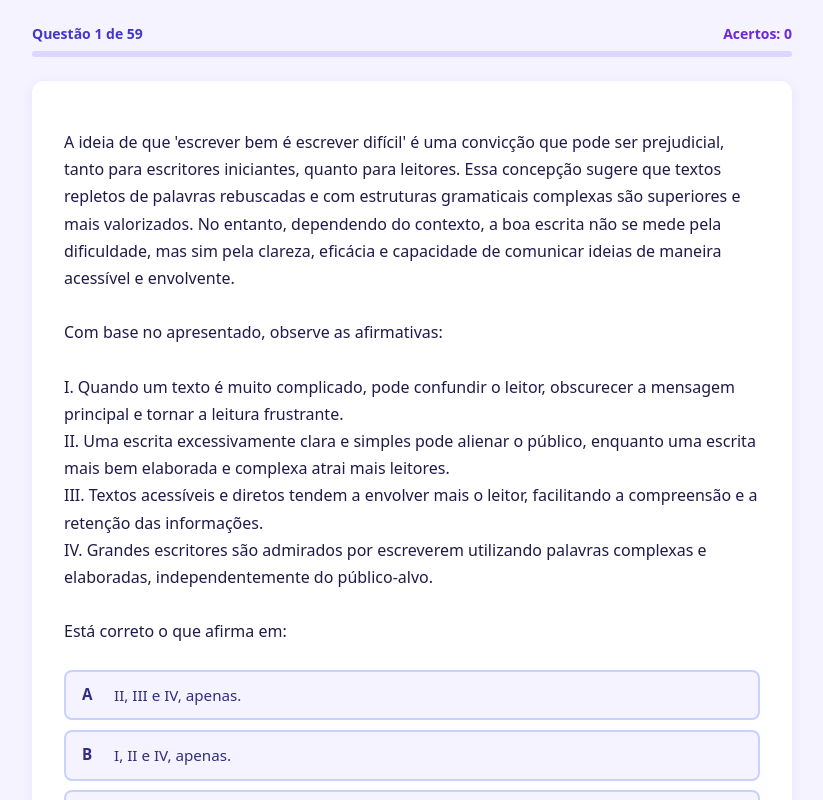
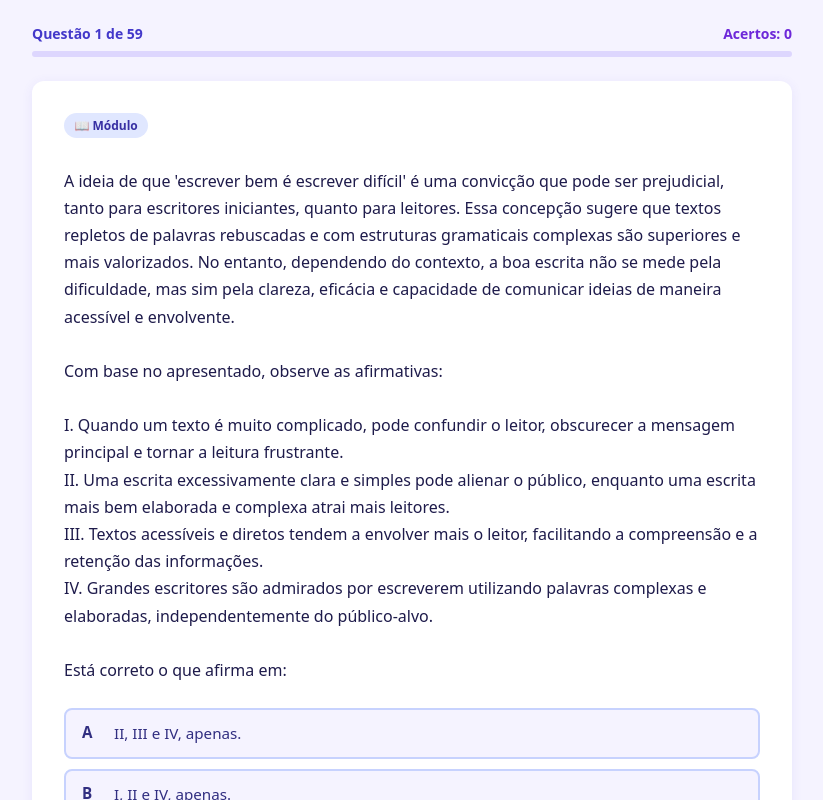
Before and after one commit to tigeragentt/univesp-aluno, a React (Vite) app: page / in a window 1280 px wide. Both pictures are taken after a click on the button "Iniciar Teste". Shown: the top 800 px of the page, without its empty margins (228-1051 px from the left). Built offline with nearby package versions, Linux system fonts and the light colour scheme.

Commit message:
quiz: show source badge (Módulo / Prova) on each question card

```diff
--- a/src/components/QuestionCard.css
+++ b/src/components/QuestionCard.css
@@ -3,6 +3,25 @@
   border-radius: 12px;
   padding: 2rem;
   box-shadow: 0 2px 12px rgba(79, 70, 229, 0.08);
+}
+
+.source-badge {
+  display: inline-block;
+  font-size: 0.75rem;
+  font-weight: 600;
+  padding: 0.25rem 0.65rem;
+  border-radius: 999px;
+  margin-bottom: 0.85rem;
+}
+
+.source-badge.modulo {
+  background: #e0e7ff;
+  color: #3730a3;
+}
+
+.source-badge.prova {
+  background: #fef3c7;
+  color: #92400e;
 }
 
 .enunciado {
--- a/src/components/QuestionCard.jsx
+++ b/src/components/QuestionCard.jsx
@@ -10,8 +10,12 @@ export default function QuestionCard({ question, selected, answered, onAnswer })
     return 'option';
   };
 
+  const sourceLabel = question.source === 'prova' ? '📝 Prova' : '📖 Módulo';
+  const sourceClass = question.source === 'prova' ? 'source-badge prova' : 'source-badge modulo';
+
   return (
     <div className="question-card">
+      <span className={sourceClass}>{sourceLabel}</span>
       <p className="enunciado">{question.enunciado}</p>
       <ul className="options">
         {LETTERS.filter((l) => question.alternativas[l] !== undefined).map((letter) => (
```
